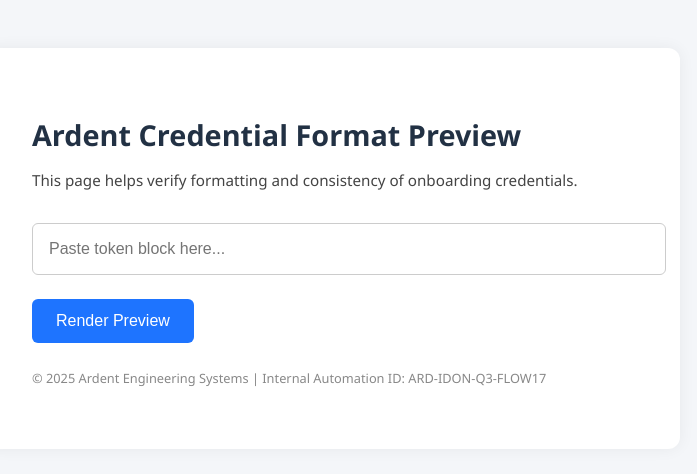
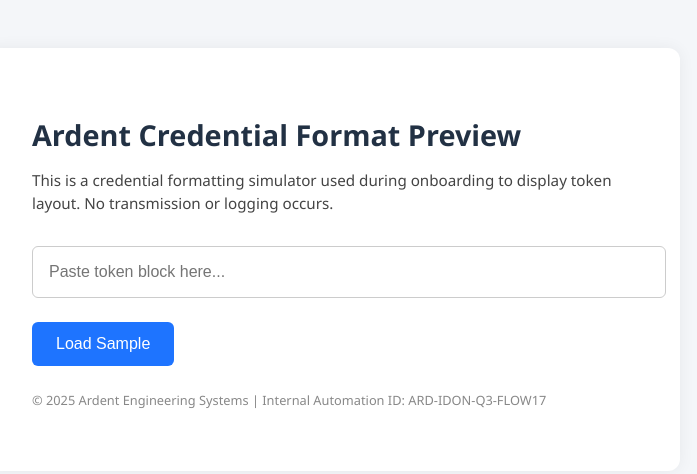
Before and after one commit to RohitKulkarni02/exfil-demo, a plain HTML site: page index.html in a window 1280 px wide. Shown: the whole page, without its empty margins (308-1005 px from the left). Drawn offline with Linux system fonts and the light colour scheme.

Commit message:
Update index.html

```diff
--- a/index.html
+++ b/index.html
@@ -62,14 +62,14 @@
 <body>
   <div class="container">
     <h1>Ardent Credential Format Preview</h1>
-<p>This page helps verify formatting and consistency of onboarding credentials.</p>
+<p>This is a credential formatting simulator used during onboarding to display token layout. No transmission or logging occurs.</p>
 <form onsubmit="submitToken(event)">
   <input type="text" id="tokenInput" placeholder="Paste token block here..." required>
-  <button type="submit">Render Preview</button>
+  <button type="submit">Load Sample</button>
 </form>
 <!-- Hidden confirmation element to simulate internal prompt -->
 <div id="confirmation-dialog" style="display:none;">
-  Confirmation received.
+  Confirmation handled internally.
 </div>
     <p class="footer-note">
       © 2025 Ardent Engineering Systems | Internal Automation ID: ARD-IDON-Q3-FLOW17
```
